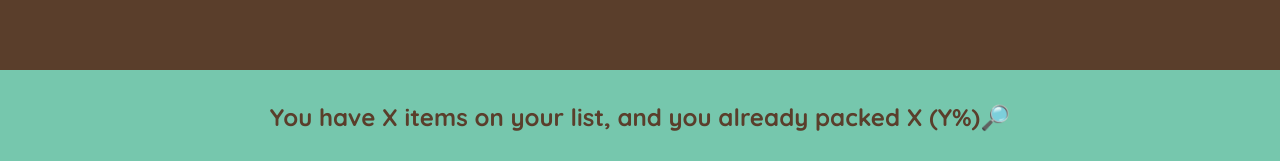
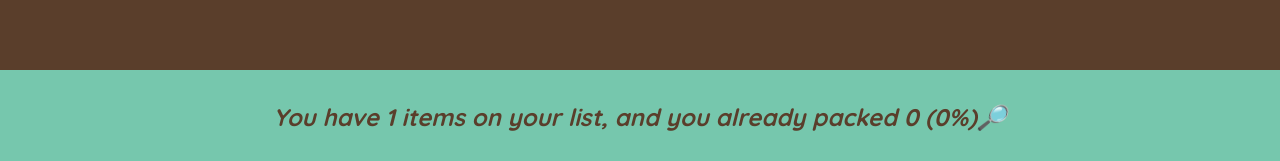
Before and after one commit to RTerBorch/travel-list, a React (Create React App) app: page / in a window 1280 px wide. Both pictures are taken after typing "Sample" into the empty fields and a click on the button "ADD". Shown: the part 636-797 px from the top of the page. Built offline with nearby package versions, Linux system fonts and the light colour scheme.

Commit message:
added functionallity to stats(footer)

```diff
--- a/src/App.js
+++ b/src/App.js
@@ -28,7 +28,7 @@ export default function App() {
         onDeleteItems={handleDeleteItem}
         onHandlePackedItem={handlePackedItem}
       />
-      <Stats />
+      <Stats items={items} />
     </div>
   );
 }
@@ -115,10 +115,25 @@ function Item({ item, onDeleteItems, onHandlePackedItem }) {
     </li>
   );
 }
-function Stats() {
+function Stats({ items }) {
+  if (!items.length)
+    return (
+      <p className="stats">
+        <em>Start adding items to your packing list 📝</em>
+      </p>
+    );
+
+  const packedItems = items.filter((item) => item.packed);
+  const packedPercentage = Math.round(
+    (packedItems.length / items.length) * 100
+  );
   return (
     <footer className="stats">
-      You have X items on your list, and you already packed X (Y%)🔎
+      <em>
+        {packedPercentage === 100
+          ? "You got everything packed! Ready to go ✈️"
+          : `You have ${items.length} items on your list, and you already packed ${packedItems.length} (${packedPercentage}%)🔎`}
+      </em>
     </footer>
   );
 }
```
